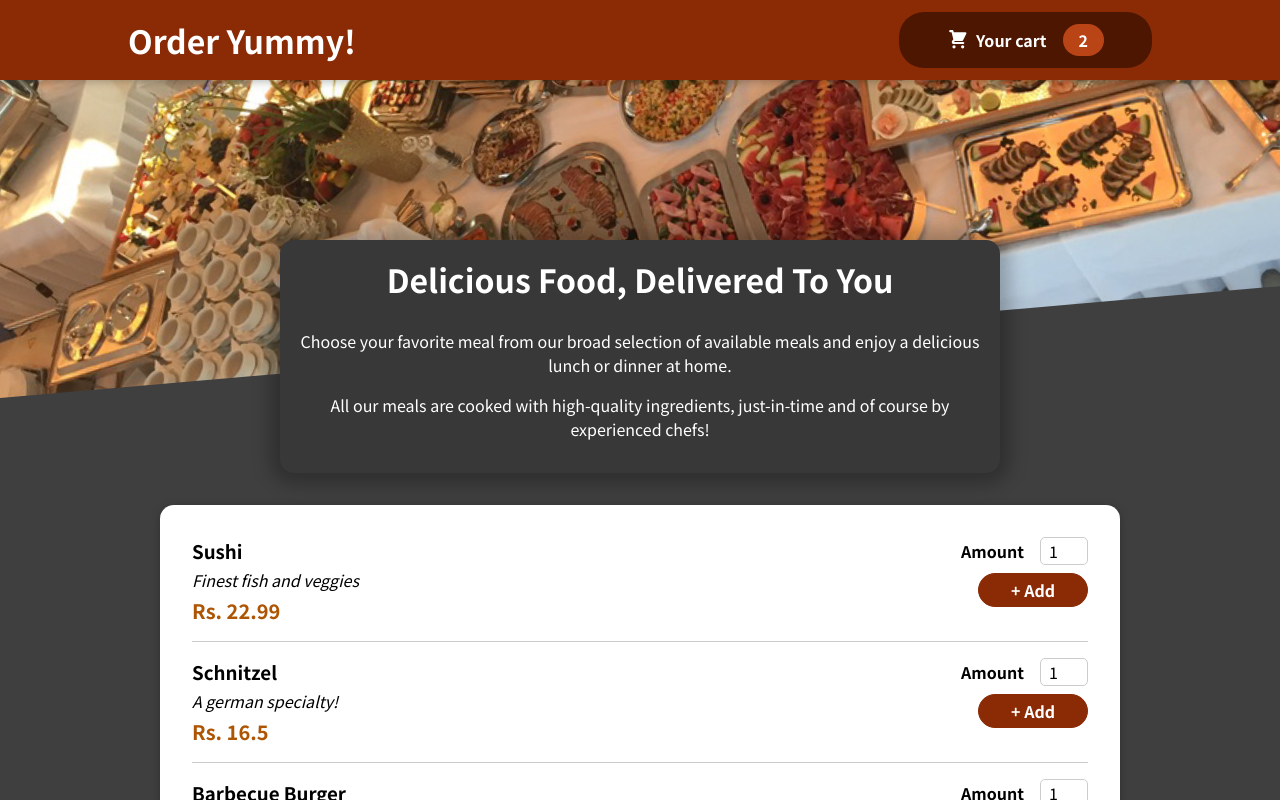
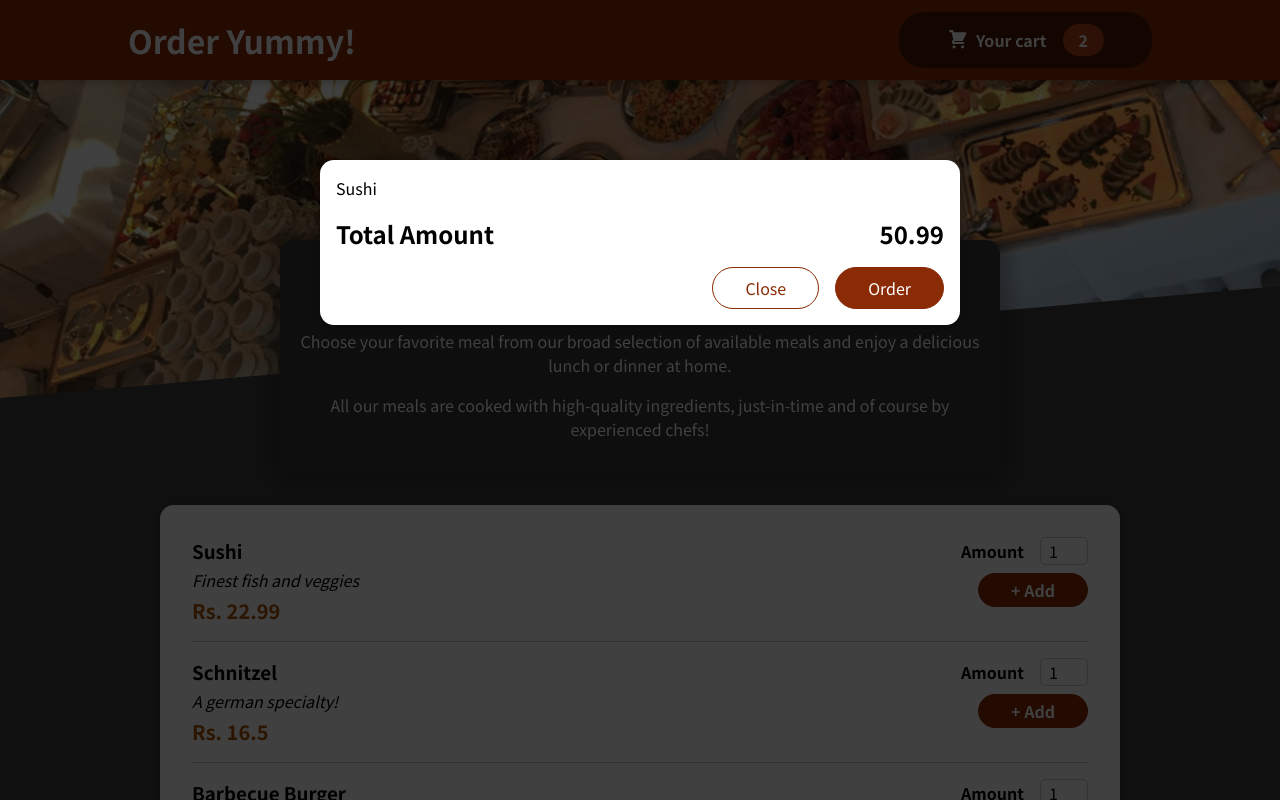
Before and after one commit to sushma-priyadharssini/order-yummy, a React (Create React App) app: page / in a window 1280 px wide. Shown: the top 800 px of the page. Built offline with nearby package versions, Linux system fonts and the light colour scheme.

Commit message:
Cart Modal

```diff
--- a/public/index.html
+++ b/public/index.html
@@ -28,6 +28,7 @@
   </head>
   <body>
     <noscript>You need to enable JavaScript to run this app.</noscript>
+    <div id="overlays"></div>
     <div id="root"></div>
     <!--
       This HTML file is a template.
--- a/src/App.js
+++ b/src/App.js
@@ -1,4 +1,5 @@
 import { Fragment } from 'react';
+import Cart from './components/cart/cart';
 import Header from './components/layout/header';
 import Meals from './components/meals/meals';
 
@@ -6,6 +7,7 @@ import Meals from './components/meals/meals';
 function App() {
   return (
     <Fragment>
+      <Cart />
       <Header />
       <main>
         <Meals />
--- /dev/null
+++ b/src/components/cart/cart.js
@@ -0,0 +1,23 @@
+import Modal from '../ui/modal';
+import classes from './cart.module.css';
+
+const Cart = (props) =>{
+    const cartItems = [{ id: 1, name: 'Sushi', amount: 2, price: 12.99 }].map(item => (
+        <li>{item.name}</li>
+    ));
+    return (
+        <Modal>
+            <ul className={classes['cart-items']}>{cartItems}</ul>
+            <div className={classes.total}>
+                <span>Total Amount</span>
+                <span>50.99</span>
+            </div>
+            <div className={classes.actions}>
+                <button className={classes['button--alt']}>Close</button>
+                <button className={classes.button}>Order</button>
+            </div>
+        </Modal>
+    )
+}
+
+export default Cart;
--- /dev/null
+++ b/src/components/cart/cart.module.css
@@ -0,0 +1,46 @@
+.cart-items {
+    list-style: none;
+    margin: 0;
+    padding: 0;
+    max-height: 20rem;
+    overflow: auto;
+  }
+
+  .total {
+    display: flex;
+    justify-content: space-between;
+    align-items: center;
+    font-weight: bold;
+    font-size: 1.5rem;
+    margin: 1rem 0;
+  }
+
+  .actions {
+    text-align: right;
+  }
+
+  .actions button {
+    font: inherit;
+    cursor: pointer;
+    background-color: transparent;
+    border: 1px solid #8a2b06;
+    padding: 0.5rem 2rem;
+    border-radius: 25px;
+    margin-left: 1rem;
+  }
+
+  .actions button:hover,
+  .actions button:active {
+    background-color: #5a1a01;
+    border-color: #5a1a01;
+    color: white;
+  }
+
+  .actions .button--alt {
+    color: #8a2b06;
+  }
+
+  .actions .button {
+    background-color: #8a2b06;
+    color: white;
+  }
--- /dev/null
+++ b/src/components/ui/modal.js
@@ -0,0 +1,28 @@
+import { Fragment } from 'react';
+import { createPortal } from 'react-dom';
+import classes from './modal.module.css';
+
+const Backdrop = (props) => {
+    return (
+        <div className={classes.backdrop}></div>
+    )
+}
+
+const ModalOverlay = (props) => {
+    return (
+        <div className={classes.modal}>
+            <div className={classes.content}>{props.children}</div>
+        </div>
+    )
+}
+
+const Modal = props => {
+    return (
+        <Fragment>
+            {createPortal(<Backdrop />, document.getElementById('overlays'))}
+            {createPortal(<ModalOverlay>{props.children}</ModalOverlay>, document.getElementById('overlays'))}
+        </Fragment>
+    )
+}
+
+export default Modal;
--- /dev/null
+++ b/src/components/ui/modal.module.css
@@ -0,0 +1,40 @@
+.backdrop {
+    position: fixed;
+    top: 0;
+    left: 0;
+    width: 100%;
+    height: 100vh;
+    z-index: 20;
+    background-color: rgba(0, 0, 0, 0.75);
+  }
+
+  .modal {
+    position: fixed;
+    top: 20vh;
+    left: 5%;
+    width: 90%;
+    background-color: white;
+    padding: 1rem;
+    border-radius: 14px;
+    box-shadow: 0 2px 8px rgba(0, 0, 0, 0.25);
+    z-index: 30;
+    animation: slide-down 300ms ease-out forwards;
+  }
+
+  @media (min-width: 768px) {
+    .modal {
+      width: 40rem;
+      left: calc(50% - 20rem);
+    }
+  }
+
+  @keyframes slide-down {
+    from {
+      opacity: 0;
+      transform: translateY(-3rem);
+    }
+    to {
+      opacity: 1;
+      transform: translateY(0);
+    }
+  }
```
